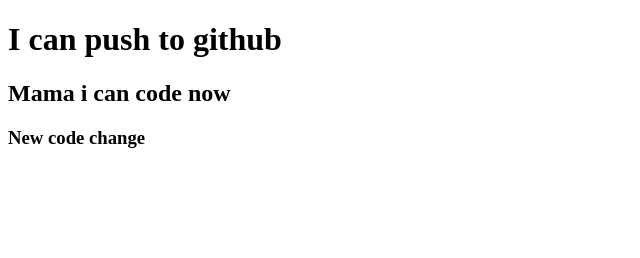
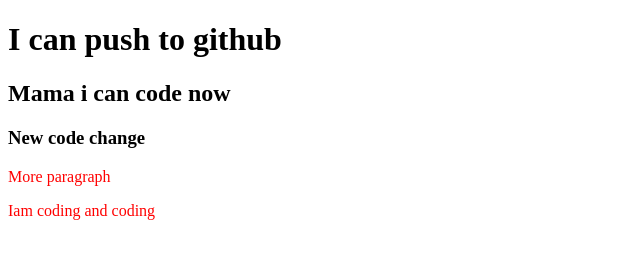
Before and after one commit to Jahanara-juma1/my-second-repo, a plain HTML site: page index.html in a window 1280 px wide. Shown: the whole page, without its empty margins (0-640 px from the left). Drawn offline with Linux system fonts and the light colour scheme.

Commit message:
styles added

```diff
--- a/index.html
+++ b/index.html
@@ -5,10 +5,13 @@
     <meta http-equiv="X-UA-Compatible" content="IE=edge">
     <meta name="viewport" content="width=device-width, initial-scale=1.0">
     <title>My second github</title>
+    <link rel="Stylesheet" href="Style.css">
 </head>
 <body>
    <h1>I can push to github</h1>
    <h2>Mama i can code now</h2>
    <h3>New code change</h3>
+   <p>More paragraph</p>
+   <p>Iam coding and coding</p>
 </body>
 </html>
--- /dev/null
+++ b/style.css
@@ -0,0 +1,3 @@
+p{
+    color:red;
+}
```
